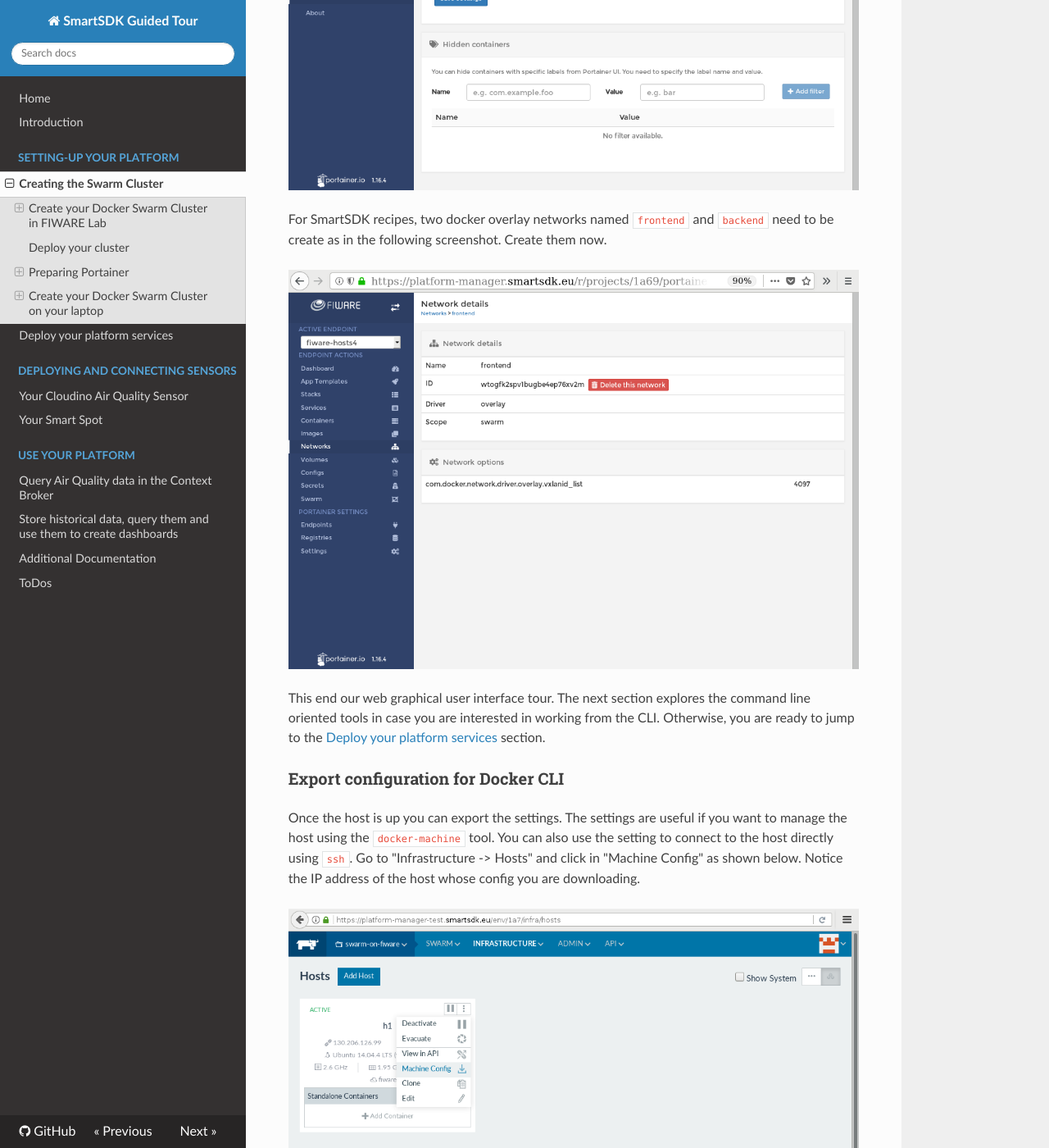
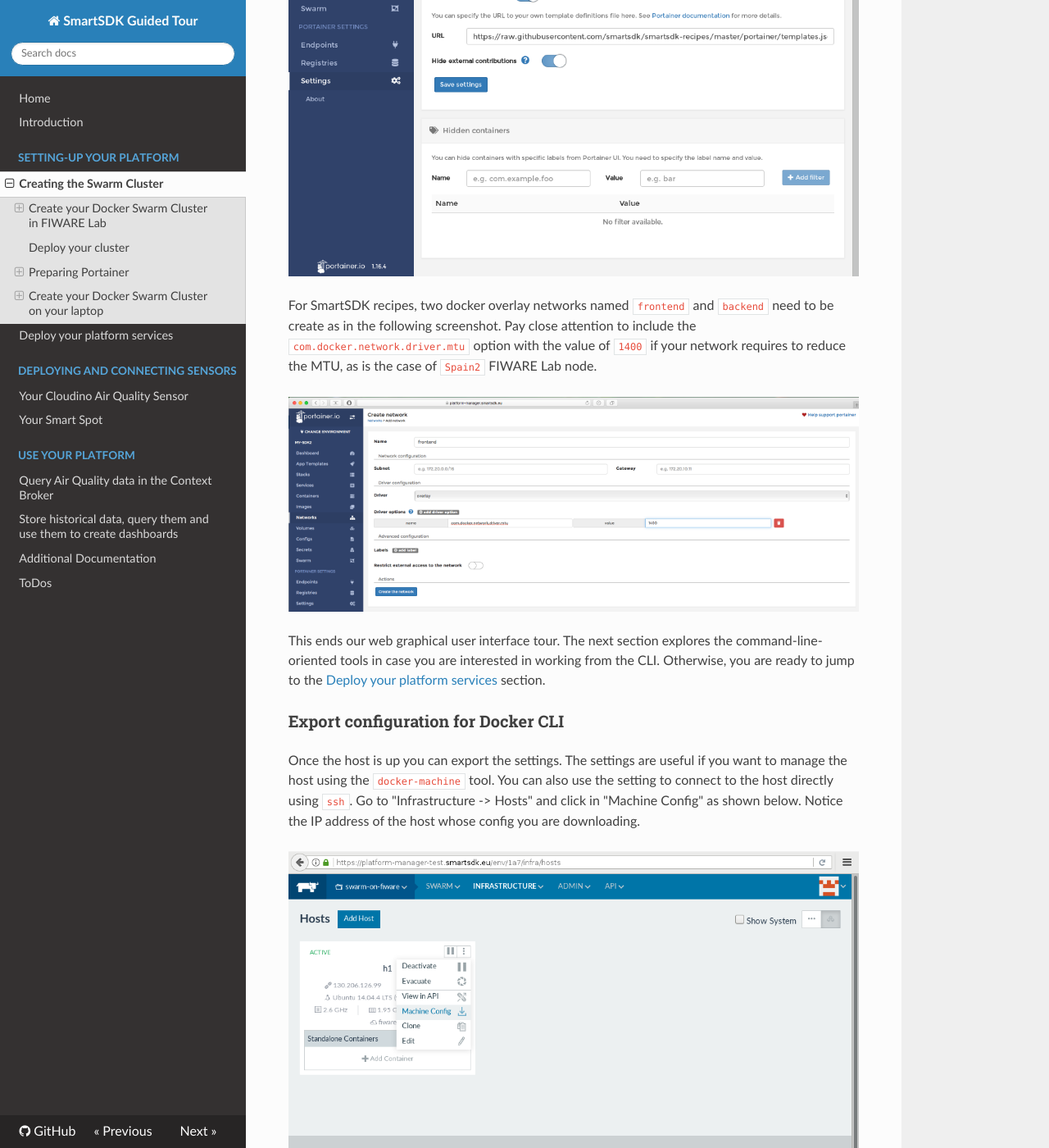
Before and after one commit to smartsdk/guided-tour, an MkDocs documentation site: the page built from docs/platform/swarmcluster.md, in a window 1280 px wide and 1400 px high, scrolled down 16993 px. Shown: the whole window at 82% size. Built offline with MkDocs 1.6.1, drawn with Linux system fonts in a browser that asks for light colours; nearby versions of some CDN libraries; comment, search, counter and statistics services are not loaded; old or Windows-style settings are respelled for this version of MkDocs; some of the changed text lies outside the part shown.

Commit message:
Add mtu note in network creation

```diff
--- a/docs/platform/swarmcluster.md
+++ b/docs/platform/swarmcluster.md
@@ -51,7 +51,6 @@ your public information in order to create and enable your account.
 "Fiware Lab Authorization Request")
 
 Then you will be redirected to the SmartSDK Platform as an authorized user.
-
 
 ### Setup Swarm on Fiware Lab
 
@@ -119,6 +118,9 @@ For this demo, you need to have the following rules:
 |   TCP    | 2378  |  Rancher           |
 |   UDP    | 500   |  IPSec             |
 |   UDP    | 4500  |  IPSec             |
+|   UDP    | 4789  |  Docker Swarm      |
+|   UDP    | 7946  |  Docker Swarm      |
+|   TCP    | 7946  |  Docker Swarm      |
 |   TCP    | 1026  |  Orion CB          |
 |   TCP    | 8668  |  QuantumLeap       |
 |   TCP    | 3000  |  Grafana           |
@@ -197,7 +199,6 @@ starting and provisioning the newly created hosts.
 ![img](./images/05-user-setup-swarm-13-wait-for-host.png
 "Wait for hosts")
 
-
 ## Preparing Portainer
 
 After waiting for a while (usually a couple of minutes) your host(s)
@@ -217,16 +218,17 @@ from the url:
 "Portainer Template Settings")
 
 For SmartSDK recipes, two docker overlay networks named `frontend` and
-`backend` need to be create as in the following screenshot. Create them now.
+`backend` need to be create as in the following screenshot. Pay close attention
+to include the `com.docker.network.driver.mtu` option with the value of `1400`
+if your network requires to reduce the MTU, as is the case of `Spain2` FIWARE
+Lab node.
 
-![img](./images/09-portainer-02-network.png
-"Network Creation")
+![img](./images/09-portainer-02-network.png "Network Creation")
 
-This end our web graphical user interface tour. The next section explores the
-command line oriented tools in case you are interested in working from the CLI.
+This ends our web graphical user interface tour. The next section explores the
+command-line-oriented tools in case you are interested in working from the CLI.
 Otherwise, you are ready to jump to the
 [Deploy your platform services](deployservices.md) section.
-
 
 ### Export configuration for Docker CLI
 
```
Also changed, not shown: docs/platform/images/09-portainer-02-network.png.
